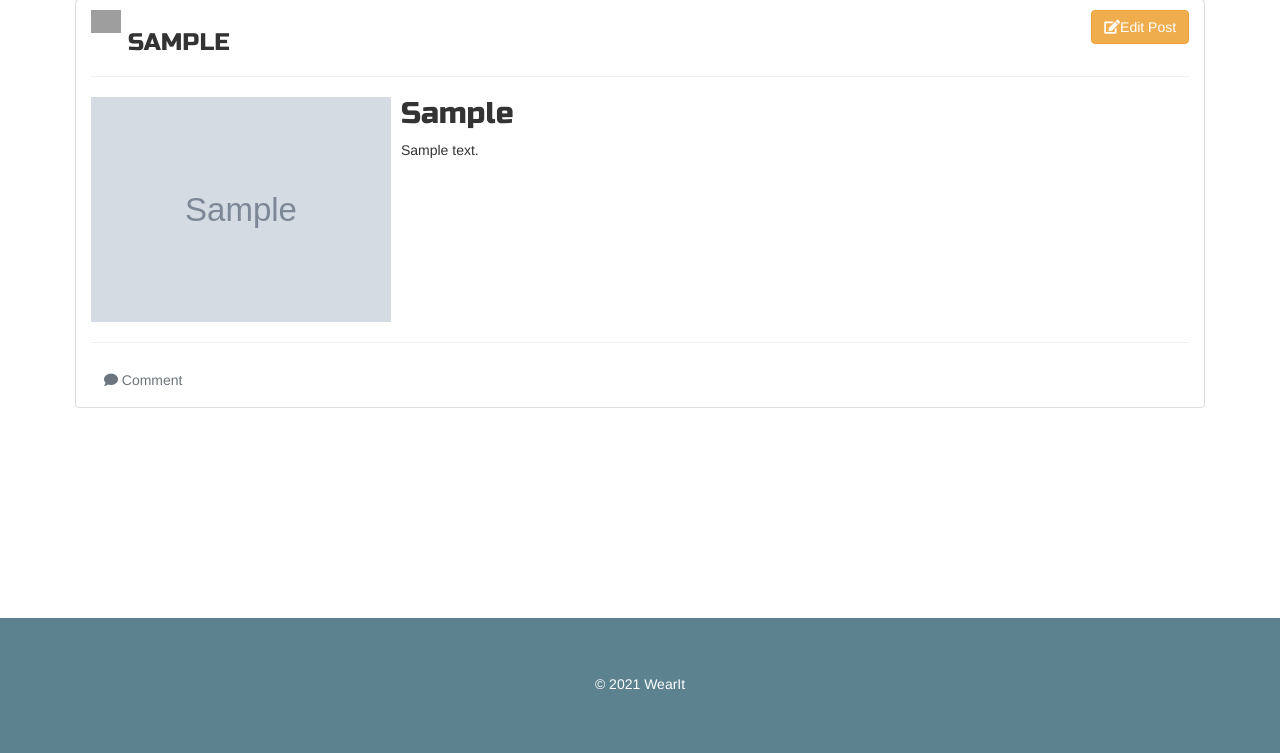
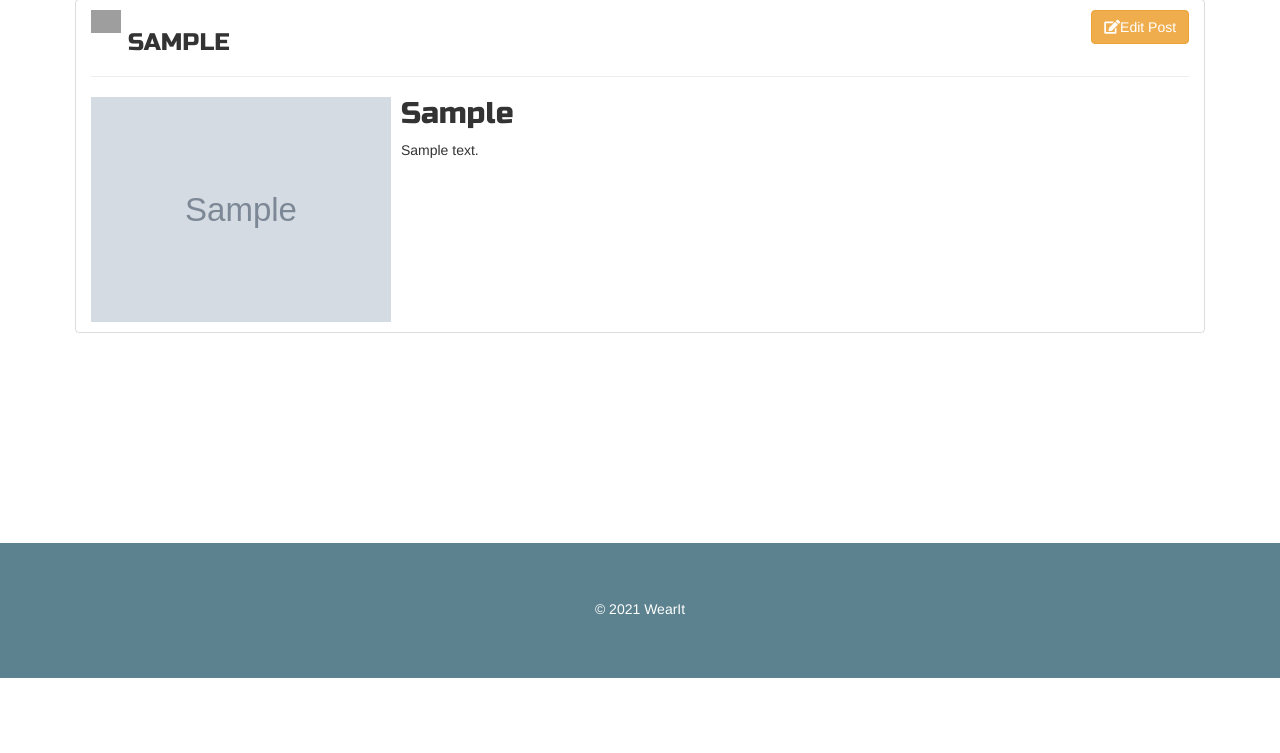
Before and after one commit to naufalhadisy/WearIt_ClothesDonationWebApp, a PHP site: page /donor_upload.php in a window 1280 px wide. Shown: the part 330-1083 px from the top of the page. After the commit the page ends 1008 px from the top, so only its background shows below. Run offline with PHP 8.4, Linux system fonts and the light colour scheme; the visitor is signed in with stand-in values (Sample User, id 1); tables that the repository leaves empty or names only in its code hold one stand-in row (values such as "Sample post"); grey boxes marked "Sample" are stand-in pictures; some libraries are stand-ins or nearby versions; grey boxes are pictures that could not be loaded.

Commit message:
Update donor_upload.php

```diff
--- a/donor/donor_upload.php
+++ b/donor/donor_upload.php
@@ -59,10 +59,6 @@ include("../config.php");
 
                                         </div>
                                     </div>
-
-
-                                    <hr>
-                                    <button type="button" class="btn btn-outline-secondary"><i class="fa fa-comment"></i> Comment</button>
                                 </li>
                         </div>
                         <!--Fetch the Records -->
```
